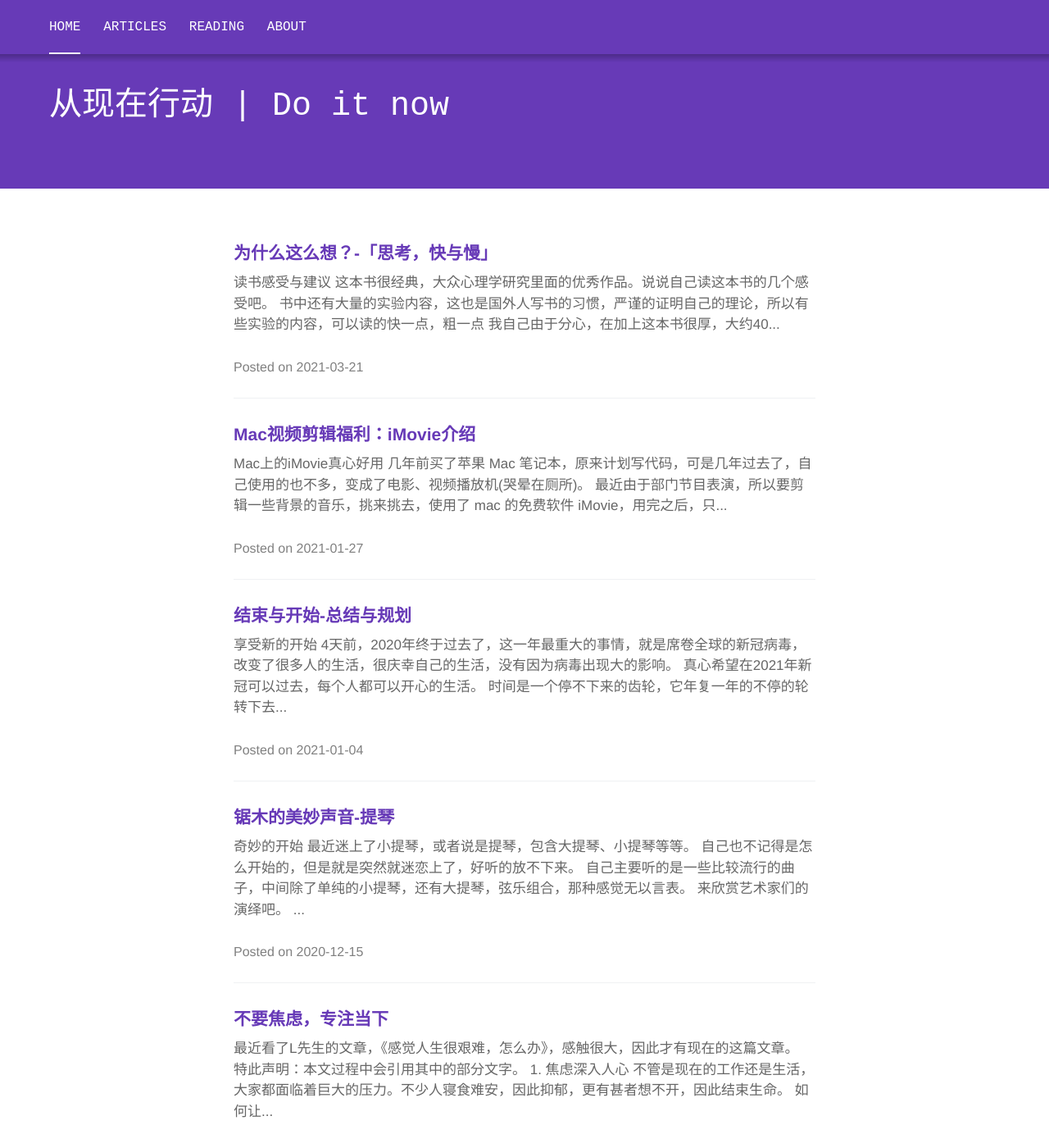
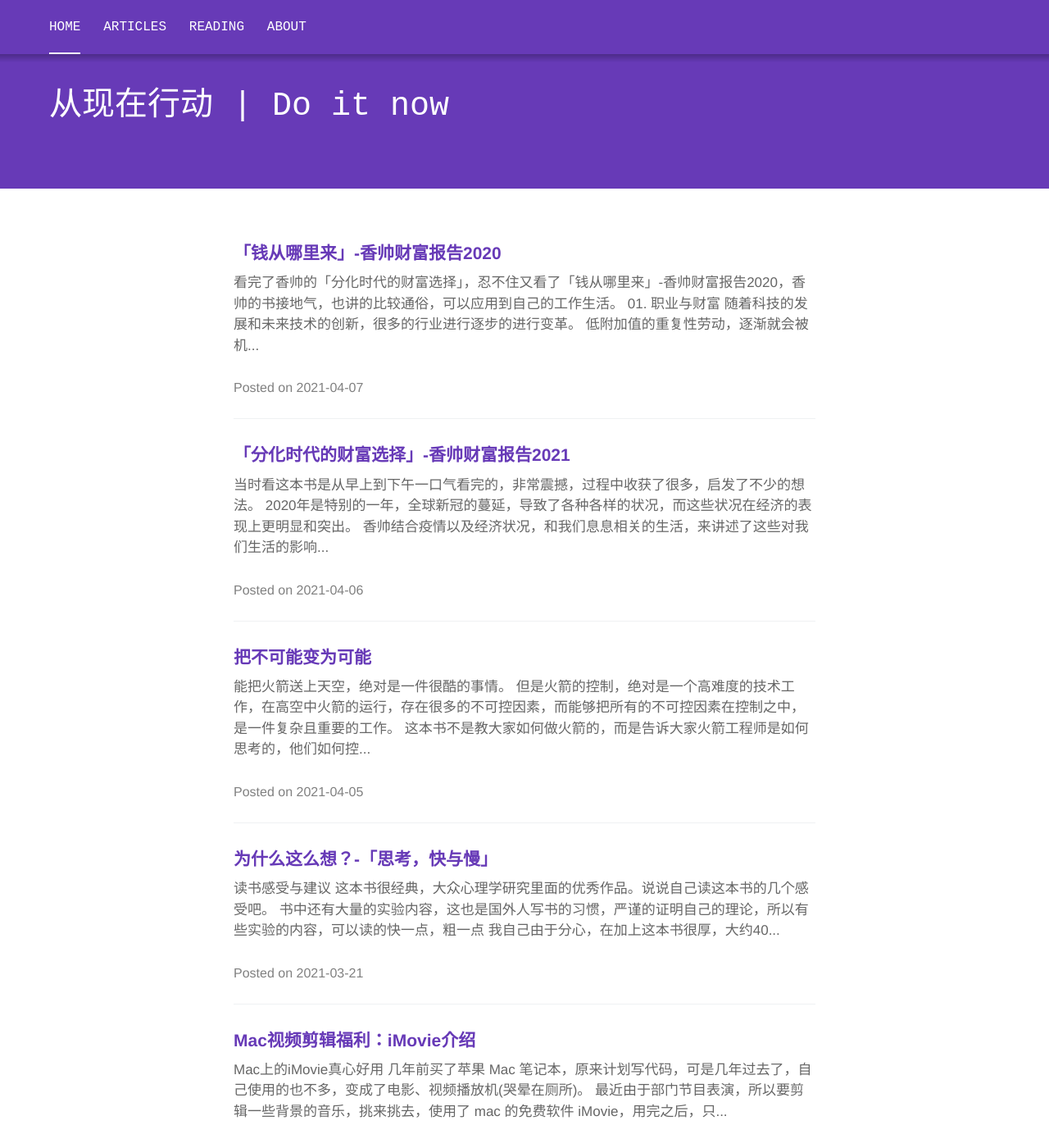
Before and after one commit to sanbuguan/sanbuguan.github.io, a Jekyll site: the page built from index.html, in a window 1280 px wide and 1400 px high. Shown: the whole window at 82% size. Built offline with Jekyll 4.4.1, drawn with Linux system fonts in a browser that asks for light colours; some web fonts are replaced; the list of posts is cut into pages by our own code; some of the changed text lies outside the part shown.

Commit message:
update three articles

```diff
--- a/_pages/reading.md
+++ b/_pages/reading.md
@@ -8,7 +8,7 @@ permalink: /reading/
 ### 2021阅读书单
 
 - [X] [思考的快与慢 - 丹尼尔·卡尼曼](/studynotes/2021/03/21/ThinkingFastSlow/)
-- [ ] 像火箭科学家一样思考 - 奥赞·瓦罗尔
+- [X] [像火箭科学家一样思考 - 奥赞·瓦罗尔](/studynotes/2021/04/05/ThinkingRocket/)
 - [ ] 太古和其他的时间 - 奥尔加·托卡尔丘克
 - [ ] 白天的房子，夜晚的房子 - 奥尔加·托卡尔丘克
 - [ ] 痛苦的中国人 - 彼得·汉德克
@@ -27,7 +27,8 @@ permalink: /reading/
 - [ ] 装腔指南 - 托马斯 / 休伯特
 - [ ] 亲密关系 - 克里斯多福·孟
 - [ ] 变量：本土时代的生存策略 - 何帆
-- [ ] 分化时代的财富选择 - 香帅
+- [X] [钱从哪里来 - 香帅](/studynotes/2021/04/07/XS2020-Money/)
+- [X] [分化时代的财富选择 - 香帅](/studynotes/2021/04/06/XS2021-Split/)
 - [ ] 心流 - 米哈里·契克森米哈赖
 - [ ] 失去的制造业:日本制造业的败北 - 汤之上龙
 - [ ] 有限与无限的游戏 - 詹姆斯·卡斯
--- /dev/null
+++ b/_posts/2021-04-05-ThinkingRocket.md
@@ -0,0 +1,86 @@
+---
+layout: post
+title: 把不可能变为可能
+date: 2021-04-05
+categories: studynotes
+tags: [读书笔记,火箭]
+description: 像火箭科学家一样思考，把不可能变为可能
+hidden: false
+---
+
+![](  {{ "/assert/20210405_1.png" | prepend: site.img_location }}  )
+
+能把火箭送上天空，绝对是一件很酷的事情。
+
+但是火箭的控制，绝对是一个高难度的技术工作，在高空中火箭的运行，存在很多的不可控因素，而能够把所有的不可控因素在控制之中，是一件复杂且重要的工作。
+
+这本书不是教大家如何做火箭的，而是告诉大家火箭工程师是如何思考的，他们如何控制自己的想法来指导自己不断的去创新，把不可能的事情变为稳定可靠的事情。
+
+### 01. 第一性原理
+
+> 最早提出第一性原理思维的人是亚里士多德，他把它定义为“认知事物的第一基础”。法国哲学家和科学家勒内·笛卡尔（RenéDescartes）将其描述为“系统性地怀疑你可能怀疑的一切事物，直到你获得无可置疑的真相”。你不应把现状视作绝对不变的，而是应该敢于大刀阔斧地改变它。你不应让其他人的愿景塑造你前进的道路，而应该放弃对这些愿景的所有忠诚。你要破解现有的假设，直至找出基本组成部分，就好像你在丛林中砍出一条道路那样。
+
+我们经常会听到：”本来就是这样的“，”以前别人也是这样做的“，这就是我们生活的惯性思维。惯性思维会导致我们沿着原有的方式在思考和做事情。
+
+每件事情的特殊性，以及时间的推进，各种因素和环境都未必适合之前的场景，但是如果我们一直沿着之前的方式进行运作，无疑是一件可怕的事情。当然短期内也不会导致什么大的后果，但是逐渐会变得没有创新、效率低下，甚至会失去原有的作用。
+
+第一性原则，告诉我们去合理怀疑身边的事情，回到事物最本质的特性，去质疑它的合理性，是否存在值得思考和改变的地方。
+
+这和西方倡导的”批判性思维“不谋而合，用理性的思维去质疑和思考身边的事物，找到事物的本源，解决和优化问题。
+
+对到生活中，我们可以去思考身边的很多事物，发现问题，实现”微创新“，一点一点改变自己的工作和生活，积少成多，最后产生质的改变。
+
+### 02. 好奇心与想象力
+
+好奇心和想象力一直都是人类进步的指引。这里的例子太多了，就不一一列举了。
+
+说说如何产生好奇心和想象力？
+
+1. 好奇心需要有很宽的知识面，要对事物有初步的了解与认知，所以好奇心需要我们不断的扩充自己的知识面，可以通过学习、读书等活动，涉足不同的知识。
+2. 需要有打破常规的思维，看到任何事情都有不一样的思路和方法，不会理所当然的认为这个事情就是对的，而要抱着质疑的精神。
+3. 勇于跟着想法去行动，而不是停留在思考的地步，一定要勇敢的迈出实践和行动的第一步，证明自己的好奇心和想法，不断的把自己的想法勾勒出来，逐渐证明自己的想法，这样才可以是一个正向的循环，使自己的好奇心不断变强。
+
+虽然我们每个人可能都是平凡的，但是好奇心和想象力能把我们变得不平凡，把我们的思想变得不同寻常，也许这些不同寻常的想法，就是一个伟大的发现，一项伟大的发明。
+
+
+### 03. 从失败中学习
+
+从失败中学习的道理，虽然很简单，但是落实起来很难。
+
+人们往往更关注的是成功，如何成功，成功做对了什么，很多成功其实是幸运的，但是这种幸运可能被当作必然性，而忽略了其中的偶然性。
+
+失败的原因一定是有必然性的，只有不停的分析和总结，才能从失败中找到原因，不断精进，最终达到成功。
+
+最近看到SpaceX在测试火星飞船，虽然近期的SN10、SN11接连都爆炸了，但是每次爆炸的时候，SpaceX都拿到了自己期望的测试数据。
+
+而且每次的进度都比之前靠近了一步，陆翻转动作、垂直姿态降落，每次SpaceX都在原有的基础上，收集数据，纠正错误，不断迭代。SpaceX每次的飞行任务都有着不同的目标，虽然最终大家看到的都是爆炸，但是对于获取测试数据，对于他的目标每次都是成功的。
+
+只有不断从失败中学习，才能离成功更进一步。
+
+### 04. 摘抄笔记
+
+1. 音符间的沉默，造就了音乐
+
+2. 无聊的时候，就好好的认真思考
+
+3. 好奇心，需要大量输入和知识储备及观察
+
+4. 收敛思维和分散思维，交替并用两种思维，过去的成功与未来的成功不同
+
+5. 头脑风暴，追求的是创意、灵感，不要考虑具体的结果越落实
+
+6. 先做难的事情，容易的事情不重要、重要的事情不容易
+
+7. 失败再所难免，所以要从失败中积极吸取教训
+
+8. 证伪比证真更重要
+
+9. 科学的进步，更多功归于思想的冲突，而非事实的稳定积累
+
+
+
+
+> [声明]除特别标注外，其它图片均来自网络
+
+#### Changelog
+1. 2021-04-05  完成初稿.
--- /dev/null
+++ b/_posts/2021-04-06-XS2021-Split.md
@@ -0,0 +1,112 @@
+---
+layout: post
+title: 「分化时代的财富选择」-香帅财富报告2021
+date: 2021-04-06
+categories: studynotes
+tags: [香帅财富报告]
+description: 「分化时代的财富选择」-香帅财富报告2021
+hidden: false
+---
+
+![](  {{ "/assert/20210406_1.jpg" | prepend: site.img_location }}  )
+
+当时看这本书是从早上到下午一口气看完的，非常震撼，过程中收获了很多，启发了不少的想法。
+
+2020年是特别的一年，全球新冠的蔓延，导致了各种各样的状况，而这些状况在经济的表现上更明显和突出。
+
+香帅结合疫情以及经济状况，和我们息息相关的生活，来讲述了这些对我们生活的影响。
+
+### 01.  纺锥与K型
+
+中国已经逐步进入了万元美金的社会，万元美金是人均收入超过一万美金，一个社会发展的分水岭。
+
+万元美金社会意味着社会的基础保障已经完善，人们不必为了生存而发愁，更关心的是自己的精神生活。
+
+而对应的社会建设，就要进行产业升级，由传统的低附加值的制造业转向服务业以及高附加值的科技行业。
+
+物质的极大丰富，财富的急剧膨胀，就带来了财富的巨大差异。社会的财富会向两极进行分化。
+
+穷人会变得更穷，而富人会变的更富有，贫富差距就会逐渐拉大。
+
+> 纺锥：纺纱工具，是中间粗两端尖。
+
+这个时候，穷人和富人都比较少，大家都处于中间的状态，就像纺锥的形状，因为物质的缺少，大家的贫富差距并不是很明显。
+
+> K型：中间的部分会去逐渐减少，上下两边会逐步增加
+
+这个就是未来社会经济发展的趋势，贫富差距会逐步拉大，穷人和富人会趋向于两极。
+
+美国是典型的代表，美国的精英阶级和低保人群分化的非常明显。
+
+### 02. 数字化
+
+2020年由于疫情的原因，网络化的进程被明显的凸显出来，从外卖平台到在线教育、远程办公等等，我们把网络化的进程提前了好几年。
+
+在网络化的产业升级中，提到最多的是**传统产业的数字化升级**。
+
+数字化升级，带来了技术的创新，通过数字化的统计、收集，再结合大数据的运算，把很多事情做到了极致。例如：出门就可以随时滴滴打车，肚子饿了就可以叫外卖，还有阿里推出的犀牛制造等等。
+
+数字化升级，可以从供需两端都来优化升级，可以控制和反馈更细的颗粒度、关注更好的体验，通过大数据来推算更好的运作方式，来进行更好的商业模式。
+
+通过数字化可以进行滚雪球式的爆发式增长，带来生活的巨大便利和更大的商业模式。
+
+阿里推出的犀牛制造，可以根据定制的数据预测和分析，最终可以提高制造的效率，并且可以把制造变得更个性化、效率也会更高，动用的社会资源也会更少。
+
+当然，数字化也有弊端，随着平台的日益增长，我们对平台的依赖会变强，平台对我们的控制也会变强。例如前段时间提到的“困在系统里的外卖小哥”，滴滴打车的高峰加价以及供需信息的不对称，还有最近很火的大数据杀熟等等。
+
+合理看待数字化的进程，从中找到平衡点，就像英国发明蒸汽机一样，虽然令很多人的失业，但是给人类带来的工业进步，却是无法比拟的。
+
+### 03. 关于房产
+
+这是这本书中，令我最深刻的一点，我自己从中也启发了很多。
+
+在这里我悟到了两个事情：关于**买房**和关于**限购**。
+
+一、先说买房
+
+> 在一线大城市买个小房子，还是回老家小城市买个大房子？
+
+估计这是很多人的困惑，而且每个人的情况都不同，会有不同的答案。
+
+我们来分析下这个问题：
+
+1. 一个城市的建设，主要来源于国家的拨款和当地的税收，对于国家发展的一线大城市必然投入的资源会比较多
+2. 投入资源比较多，就会导致大城市的公共建设比较多，对应的公共福利和资源，会比较多
+3. 随着公共福利和资源的变多，房价也会逐步上升，而这个房价的上升其实每个人都有投资和参与
+4. 那么如何才能分享自己建设城市的红利呢？买房，只有当自己参与其中才有分享红利的可能性
+5. 相比较老家小城市的房子，一线大城市还是有绝对的优势，希望大家都不仅仅是一个大城市的打工者
+
+二、再讲限购
+
+对于限购的这个事情，相信大家都是厌恶的，不管是有钱人还是没钱想买房的人。
+
+但是看完香帅的解读，也许你会改变主意，认为限购对于想买房的你是一件好事情。
+
+现在这个很多富人的社会，如果没有限购的话，那可能你根本买不到房，因为有钱人的门路和渠道永远比你多，你可能只能当韭菜，那么这样一来，房价可能会比现在更高。
+
+再者，其实限购是限制了资金，即使再有钱的人，没有本地的社保或者户口，那就不能在这个区域买房，无形中就限制了资金的可用性，使那些有刚需的人，可以买房。
+
+所以综合来看，限购未必是一件坏事情，趁着限购，有钱的话，赶紧买房，既解决居住问题还可以升值。
+
+### 04. 基金投资
+
+这本书的最后一章，作者在讲股票和基金的投资，可惜我对股票和基金的投资都是路人，完全没有参与，简单讲讲自己的感受。
+
+从美国家庭投资的经验来看，投资股票和基金还是可以为家庭带来一定的财富收入，但是要进行学习和分析，不是随便投一下，就草草了事。
+
+作为一个后续家庭财富的增长手段，大家还是可以关注下基金的投资。
+
+### 05. 摘抄笔记
+
+1. 分享社会公共财富最简单的办法：买房
+2. 限购：限制了资金的流动性和可用性
+3. 平台化：导致了控制权，过多的倾向于平台，可能产生负面影响
+4. 数字化是一个从生产端到消费端，多方面优化供需过程的技术手段
+
+5. 社会的发展会逐步从纺锥型变为K型
+
+
+> [声明]除特别标注外，其它图片均来自网络
+
+#### Changelog
+1. 2021-04-06  完成初稿.
--- /dev/null
+++ b/_posts/2021-04-07-XS2020-Money.md
@@ -0,0 +1,68 @@
+---
+layout: post
+title: 「钱从哪里来」-香帅财富报告2020
+date: 2021-04-07
+categories: studynotes
+tags: [香帅财富报告]
+description: 「钱从哪里来」-香帅财富报告2020
+hidden: false
+---
+
+![](  {{ "/assert/20210407_1.jpg" | prepend: site.img_location }}  )
+
+看完了香帅的「分化时代的财富选择」，忍不住又看了「钱从哪里来」-香帅财富报告2020，香帅的书接地气，也讲的比较通俗，可以应用到自己的工作生活。
+
+### 01. 职业与财富
+
+随着科技的发展和未来技术的创新，很多的行业进行逐步的进行变革。
+
+低附加值的重复性劳动，逐渐就会被机器取代，这也是现在AI发展的关键方向。
+
+未来只有无法被机器取代的工作，才能赚取更多的薪水和福利。
+
+> 以下表格来自：「钱从哪里来」-香帅财富报告2020
+
+![]({{ "/assert/20210407_2.jpg" | prepend: site.img_location }}  )
+
+左侧是不易被人工智能取代的职业，“滚雪球型”职业
+
+右侧是容易被人工智能取代的职业，“推石头型”职业
+
+未来我们变换赛道，甚至我们的小孩子进行择业，都可以参考这张表格。
+
+### 02. 规模化的溢出
+
+大城市聚集了更多的人口，人口扩大到一定规模的时候，人口的规模化效应，就会带来不一样的经济模式。
+
+1. 大城市中人们的需求会多种多样，这样很多的技能就得以发展，产生不同的经济效果，例如：咨询师、按摩技师等等，就可以产生更大的价值，在小的城市里面，人口少，需求也少，很难生存下去。
+2. 大城市对技能进行细分，一个人能掌握的技能是有限的，且很多技能只有经过长期的练习，才可以保证做到极致。城市的规模效应，有效的进行了行业细分，使具有单个技能的人，也可以发挥经济效益。未来的社会也是一个协同合作、相互分工的社会。
+3. 城市的规模化，高技术的人才和行业，会大量的涌入，形成对应的复利效应，复利效应会带动更大的生产价值，这也是很多人都涌向大城市的原因
+4. 不过规模化的效应也带了一些负面的作用，例如：生活成本的提高，房价的持续增高，大量人口带来的子女教育问题等等，这些都需要接下来持续的解决。
+
+### 03. 房价的增速
+
+近年来房价的涨幅，确实超出了很多人的想象，回望这几年，不管是你炒股、投资，甚至开公司，都可能没有炒房赚的多。
+
+那么，房价的增速快吗？房子真的很贵吗？
+
+> 房价增速=经济增速+通货膨胀速度+城市化速度
+
+> 根据这个公式，过去20年的中国城市房价应该涨多少呢？过去20年的平均经济增速大约是9.5%，通货膨胀速度大约是2.5%，城市化速度大约是1.5%，三项加起来，每年的房价增速就是13.5%。也就是说，根据前述公式，我国过去20年城市房价应该增长12.5倍。这个速度和实际的全国房价平均增速差不多，大城市增长快一些，小城市慢一些。所以，我们没有证据证明中国的房价涨过头了。
+
+我自己也不懂经济学分析，但是我相信香帅的分析，中国目前确实处在一个经济高速发展，并且转型的时期。我们短短几十年完成了国外几百年的社会发展和变革，过程中肯定会遇到各种问题。
+
+确实现在的房价已经超出了很多人的购买能力，包括我自己也只能望尘莫及。
+
+房产的限购，保障房的解决方案等等，国家也在一步步的解决发展中存在的问题，当然国家不能解决所有的问题，但是没有国家的调控，这些情况可能更糟。
+
+### 04. 摘抄笔记
+
+1. 国家的房价调控，不是为了让房价下降，只是为了不让房价增速过快，所以如果是刚需的话，就早上车
+2. 人工智能引领的技术革命已是“山雨欲来风满楼”，顺之者昌，逆之者亡。
+3. 难以被人工智能取代的技能主要有3类：“社交智慧”（socialintelligence）、“创造力”（creativity）、“感知和操作能力”（perception and manipulation）。
+
+
+> [声明]除特别标注外，其它图片均来自网络
+
+#### Changelog
+1. 2021-04-07  完成初稿.
```
Also changed, not shown: _draft/2021-20-20-example.md (added, +23 -0 lines), assert/20210405_1.png (added), assert/20210406_1.jpg (added), assert/20210407_1.jpg (added), assert/20210407_2.jpg (added).
